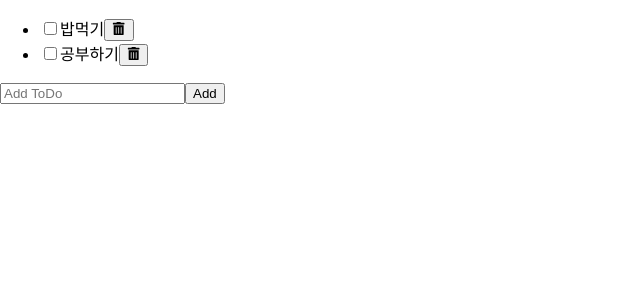
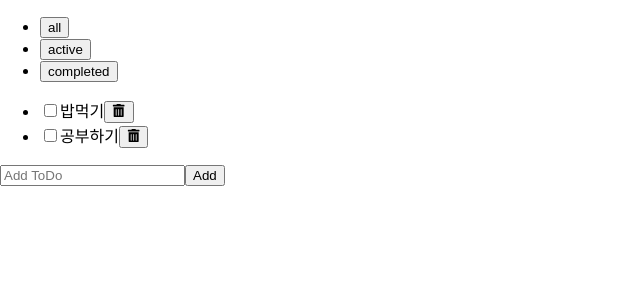
Before and after one commit to dydals3440/React, a React (Create React App) app in the folder todo-list/: page / in a window 1280 px wide. Shown: the top 300 px of the page, without its empty margins (0-640 px from the left). Built offline with nearby package versions, Linux system fonts and the light colour scheme.

Commit message:
fix: checkbox status change(true => completed, false => active

```diff
--- a/todo-list/src/App.js
+++ b/todo-list/src/App.js
@@ -1,13 +1,26 @@
 import "./App.css";
-
+import { useState } from "react";
 import TodoList from "./components/TodoList/TodoList";
+import Header from "./components/Header/Header";
 
 function App() {
+  const filters = ["all", "active", "completed"];
+  const [filter, setFilter] = useState(filters[0]);
   return (
     <>
-      <TodoList />
+      <Header
+        filters={filters}
+        filter={filter}
+        // onFilterChange = {setFilter} 만 가능
+        onFilterChange={(filter) => setFilter(filter)}
+      />
+      <TodoList filter={filter} />
     </>
   );
 }
 
 export default App;
+
+// App에서는 우리가 고정된 값의 filters의 배열이 있다.
+// 우리 컴포넌트에 처음 선택된 filter는 all로 시작.
+// Header한테 우리가 사용하고 있는 모든 filters에 대한 정보(filters), 현재 선택된 정보 (filter) , filter가 변경이 되면 호출할 수 있는 정보(onFilterChange{setFilter})
--- a/todo-list/src/components/AddTodo/AddTodo.jsx
+++ b/todo-list/src/components/AddTodo/AddTodo.jsx
@@ -9,10 +9,11 @@
   };
   const handleSubmit = (e) => {
     e.preventDefault();
+    // 순서 주의 반드시 onAdd 이전에 넣어야함.
     if (text.trim() === "") {
       return;
     }
-    onAdd({ id: uuidv4(), text, status: false });
+    onAdd({ id: uuidv4(), text, status: "active" });
     setText("");
   };
   return (
--- /dev/null
+++ b/todo-list/src/components/Header/Header.jsx
@@ -0,0 +1,16 @@
+import React from "react";
+
+export default function Header({ filters, filter, onFilterChange }) {
+  return (
+    <header>
+      <ul>
+        {/* 동적으로 리스트요소가 변경되는 것이아니라 고정도니 ui이니 인덱스 사용 */}
+        {filters.map((value, index) => (
+          <li key={index}>
+            <button onClick={() => onFilterChange(value)}>{value}</button>
+          </li>
+        ))}
+      </ul>
+    </header>
+  );
+}
--- a/todo-list/src/components/Todo/Todo.jsx
+++ b/todo-list/src/components/Todo/Todo.jsx
@@ -6,7 +6,7 @@
   //  이렇게 작성하면 todo.status, todo.text 이렇게 안써도 text status 만으로 접근 가능
   const { status, text } = todo;
   const handleChange = (e) => {
-    const status = e.target.checked ? true : false;
+    const status = e.target.checked ? "completed" : "active";
     onUpdate({ ...todo, status: status });
     // onUpdate({ ...todo, status: e.target.checked ? true : false });
   };
@@ -16,7 +16,7 @@
       <input
         type="checkbox"
         id="checkbox"
-        checked={status === true}
+        checked={status === "completed"}
         onChange={handleChange}
       />
       <label htmlFor="checkbox">{text}</label>
--- a/todo-list/src/components/TodoList/TodoList.jsx
+++ b/todo-list/src/components/TodoList/TodoList.jsx
@@ -2,17 +2,17 @@
 import AddTodo from "../AddTodo/AddTodo";
 import Todo from "../Todo/Todo";
 
-export default function ToDoList() {
+export default function ToDoList({ filter }) {
   const [todos, setTodos] = useState([
     {
       id: "1",
       text: "밥먹기",
-      status: false,
+      status: "active",
     },
     {
       id: "2",
       text: "공부하기",
-      status: false,
+      status: "active",
     },
   ]);
   const handleAdd = (todo) => setTodos([...todos, todo]);
@@ -22,10 +22,13 @@
 
   const handleDelete = (deleted) =>
     setTodos(todos.filter((t) => t.id !== deleted.id));
+
+  // 필터링 함수 만듬
+  const filtered = getFilteredItems(todos, filter);
   return (
     <section>
       <ul>
-        {todos.map((item) => (
+        {filtered.map((item) => (
           // 삭제하고 완성했는지 안했는지를 Todo.jsx(컴포넌트) 관리
           // todo가 무엇인지 item자체를 전달
           <Todo
@@ -41,3 +44,12 @@
     </section>
   );
 }
+
+// filter가 전체인 경우에는 그냥 todo리스트 전체를 보여주면됨
+function getFilteredItems(todos, filter) {
+  if (filter === "all") {
+    return todos;
+  }
+  // 아닌 경우에는 이제 해당하는 상태의 것들만 필터링해서 보여주면 됩니다.
+  return todos.filter((todo) => todo.status === filter);
+}
```
